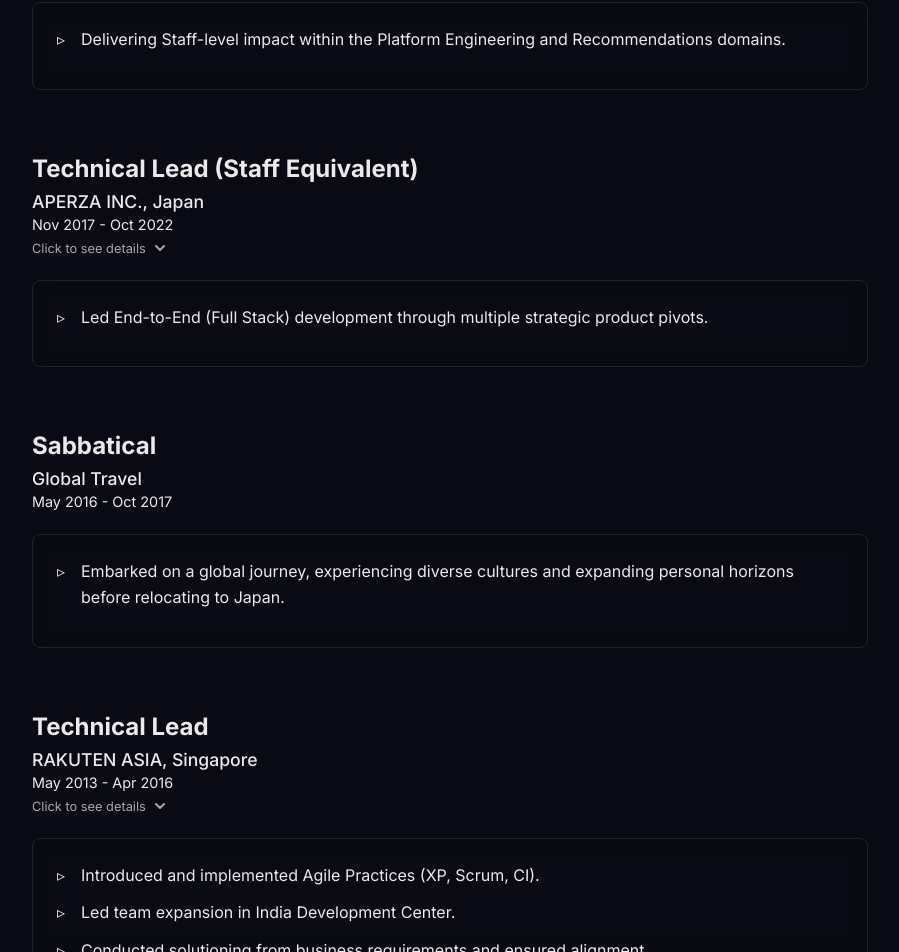
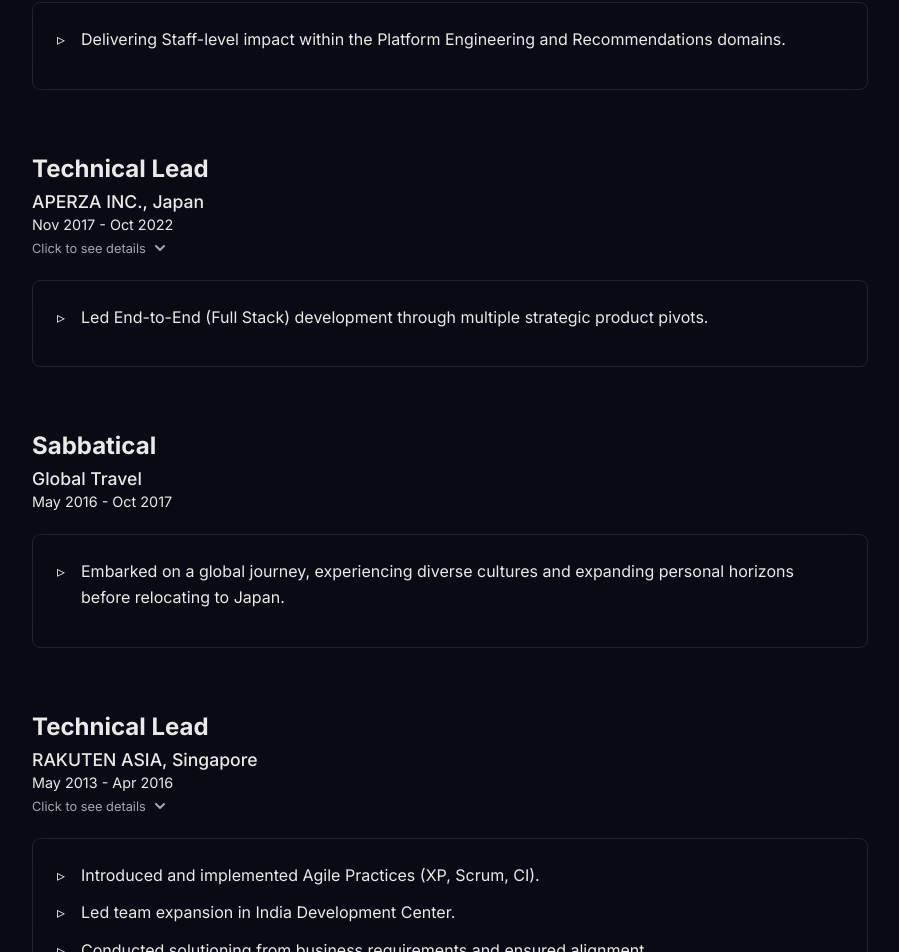
Before and after one commit to jupiterhub/walkingjupiter-profile, a Next.js app: page / in a window 1280 px wide. Shown: the part 2878-3830 px from the top of the page, without its empty margins (222-1121 px from the left). Built offline with nearby package versions, Linux system fonts and the light colour scheme.

Commit message:
feat: added link to my blog in Aperza

```diff
--- a/src/components/Experience.tsx
+++ b/src/components/Experience.tsx
@@ -58,7 +58,7 @@
         ]
     },
     {
-        role: "Technical Lead (Staff Equivalent)",
+        role: "Technical Lead",
         company: "APERZA INC., Japan",
         period: "Nov 2017 - Oct 2022",
         points: [
@@ -74,6 +74,14 @@
                     "<strong>DevOps Transformation:</strong> Designed the company’s first automated CI/CD pipelines, reducing release cycles from <strong>4 hours to 15 minutes</strong>."
                 ],
                 technologies: ["Java", "React", "TypeScript", "AWS ECS", "Docker", "CircleCI"]
+            },
+            {
+                name: "Technical Blog: Continuous Delivery at Aperza",
+                url: "https://tech.aperza.com/continous-delivery/",
+                description: [
+                    "Authored a technical deep-dive on our journey to Continuous Delivery, detailing how we reduced deployment times from 4 hours to 15 minutes."
+                ],
+                technologies: ["CI/CD", "CircleCI", "Docker", "Technical Writing"]
             }
         ]
     },
```
Also changed, not shown: src/cv/CV-2025.md (+1 -1 lines), src/cv/JupiterPortfolioDataSource-2025.md (+3 -1 lines).
